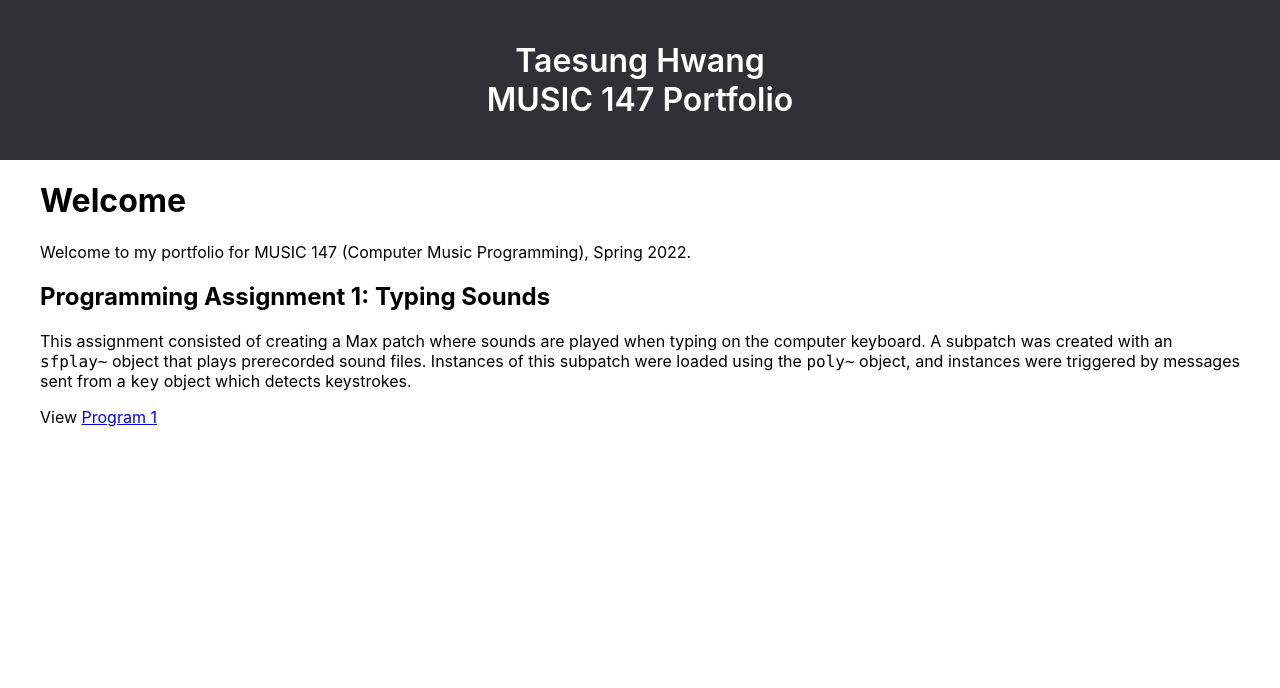
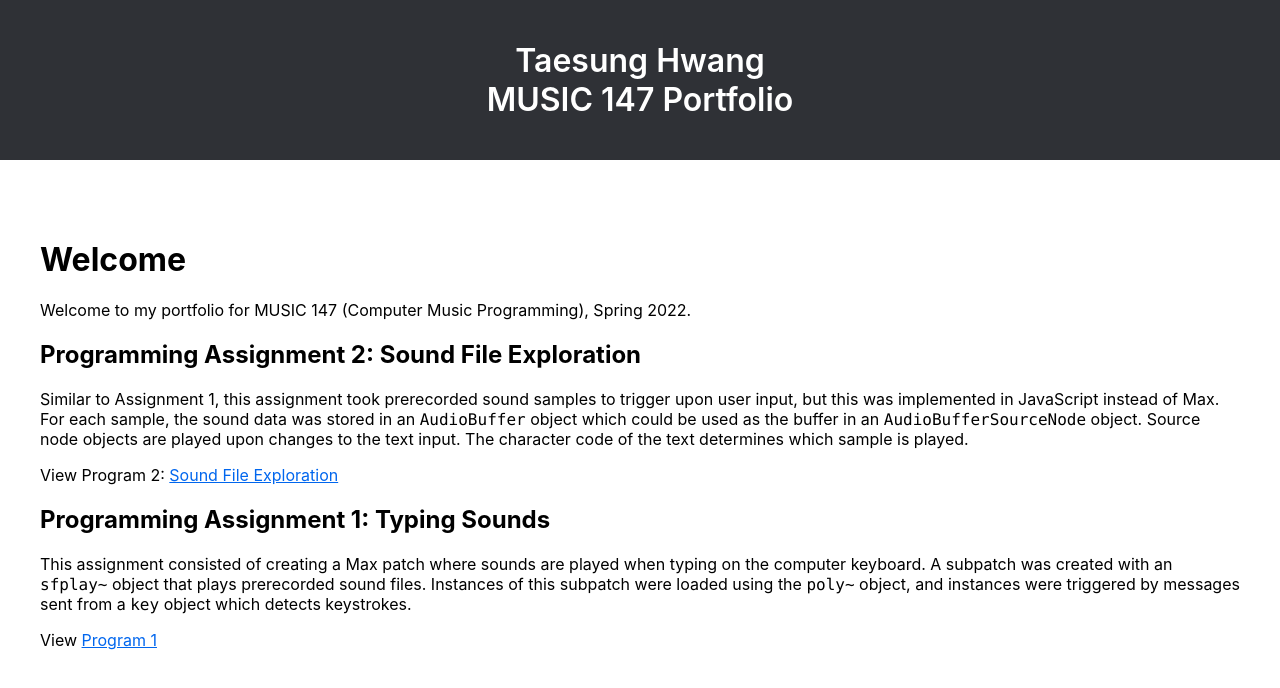
Before and after one commit to taesungh/music-147, a React (Create React App) app: page / in a window 1280 px wide. Shown: the top 688 px of the page. Built offline with nearby package versions, Linux system fonts and the light colour scheme.

Commit message:
Add details of Assignment 2 to Home page

```diff
--- a/src/App.css
+++ b/src/App.css
@@ -1,5 +1,9 @@
 .App {
   /* text-align: center; */
+}
+
+a {
+  color: #06e;
 }
 
 .App-header {
@@ -18,5 +22,5 @@
 .container {
   padding: 0 15px;
   max-width: 1200px;
-  margin: auto;
+  margin: 5rem auto;
 }
--- a/src/App.js
+++ b/src/App.js
@@ -1,3 +1,6 @@
+import { Route, Routes } from "react-router-dom";
+
+import { SoundFileExploration } from "./assignments";
 import { Home } from "./pages";
 import "./App.css";
 
@@ -9,7 +12,10 @@ function App() {
         <br />
         MUSIC 147 Portfolio
       </header>
-      <Home />
+      <Routes>
+        <Route path="/" element={<Home />} />
+        <Route path="/sound-file-exploration" element={<SoundFileExploration />} />
+      </Routes>
     </div>
   );
 }
--- a/src/index.js
+++ b/src/index.js
@@ -3,10 +3,13 @@ import ReactDOM from 'react-dom';
 import './index.css';
 import App from './App';
 import reportWebVitals from './reportWebVitals';
+import { BrowserRouter } from 'react-router-dom';
 
 ReactDOM.render(
   <React.StrictMode>
-    <App />
+    <BrowserRouter basename={process.env.PUBLIC_URL}>
+      <App />
+    </BrowserRouter>
   </React.StrictMode>,
   document.getElementById('root')
 );
--- a/src/pages/home/Home.js
+++ b/src/pages/home/Home.js
@@ -1,21 +1,31 @@
 import React from "react";
+import { Link } from "react-router-dom";
 
 function Home() {
   return (
-    <div className="container">
+    <div className="container home">
       <h1>Welcome</h1>
+      <p>Welcome to my portfolio for MUSIC 147 (Computer Music Programming), Spring 2022.</p>
+
+      <h2>Programming Assignment 2: Sound File Exploration</h2>
       <p>
-        Welcome to my portfolio for MUSIC 147 (Computer Music Programming),
-        Spring 2022.
+        Similar to Assignment 1, this assignment took prerecorded sound samples to trigger upon user
+        input, but this was implemented in JavaScript instead of Max. For each sample, the sound
+        data was stored in an <code>AudioBuffer</code> object which could be used as the buffer in
+        an <code>AudioBufferSourceNode</code> object. Source node objects are played upon changes to
+        the text input. The character code of the text determines which sample is played.
       </p>
+      <p>
+        View Program 2: <Link to="/sound-file-exploration">Sound File Exploration</Link>
+      </p>
+
       <h2>Programming Assignment 1: Typing Sounds</h2>
       <p>
-        This assignment consisted of creating a Max patch where sounds are
-        played when typing on the computer keyboard. A subpatch was created with
-        an <code>sfplay~</code> object that plays prerecorded sound files.
-        Instances of this subpatch were loaded using the <code>poly~</code>{" "}
-        object, and instances were triggered by messages sent from a{" "}
-        <code>key</code> object which detects keystrokes.
+        This assignment consisted of creating a Max patch where sounds are played when typing on the
+        computer keyboard. A subpatch was created with an <code>sfplay~</code> object that plays
+        prerecorded sound files. Instances of this subpatch were loaded using the <code>poly~</code>{" "}
+        object, and instances were triggered by messages sent from a <code>key</code> object which
+        detects keystrokes.
       </p>
       <p>
         View{" "}
```
